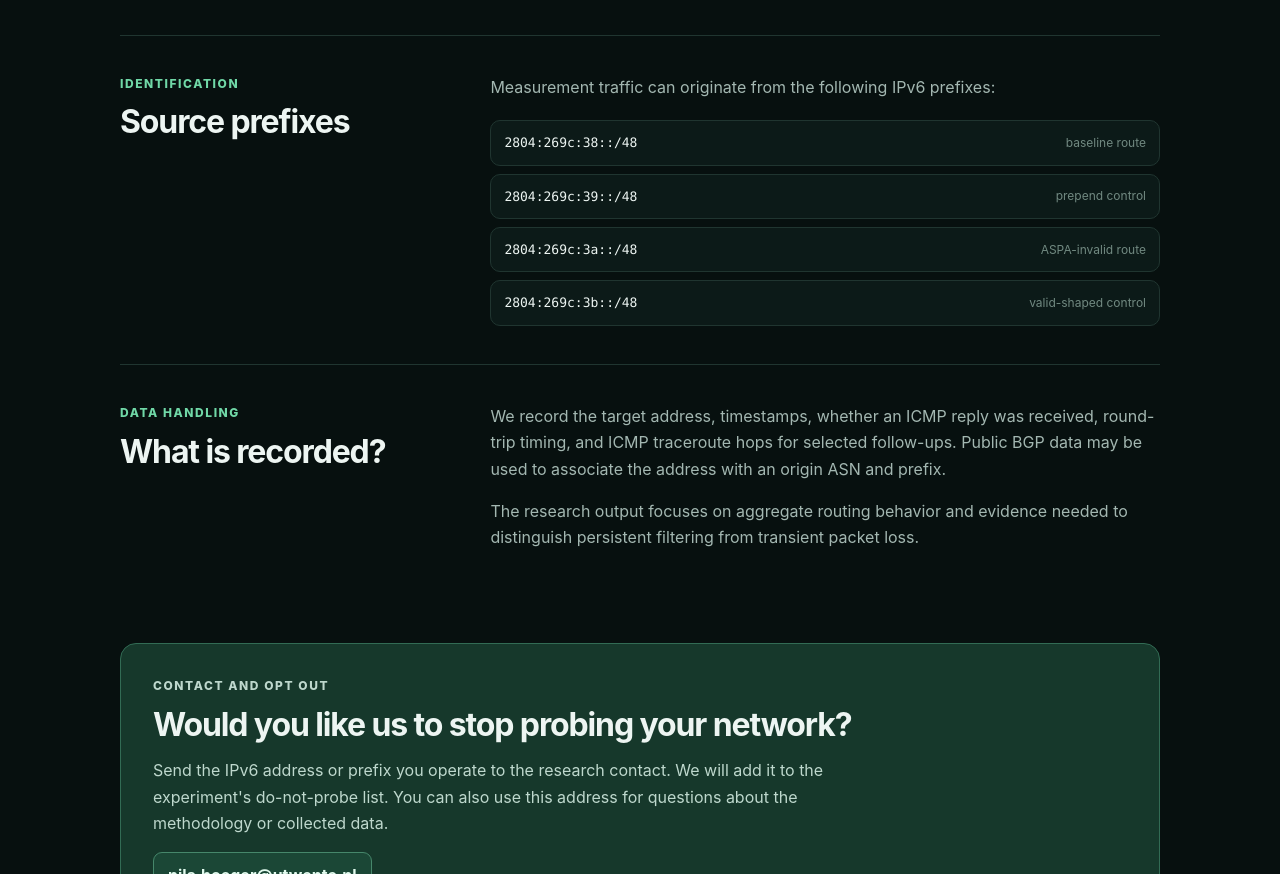
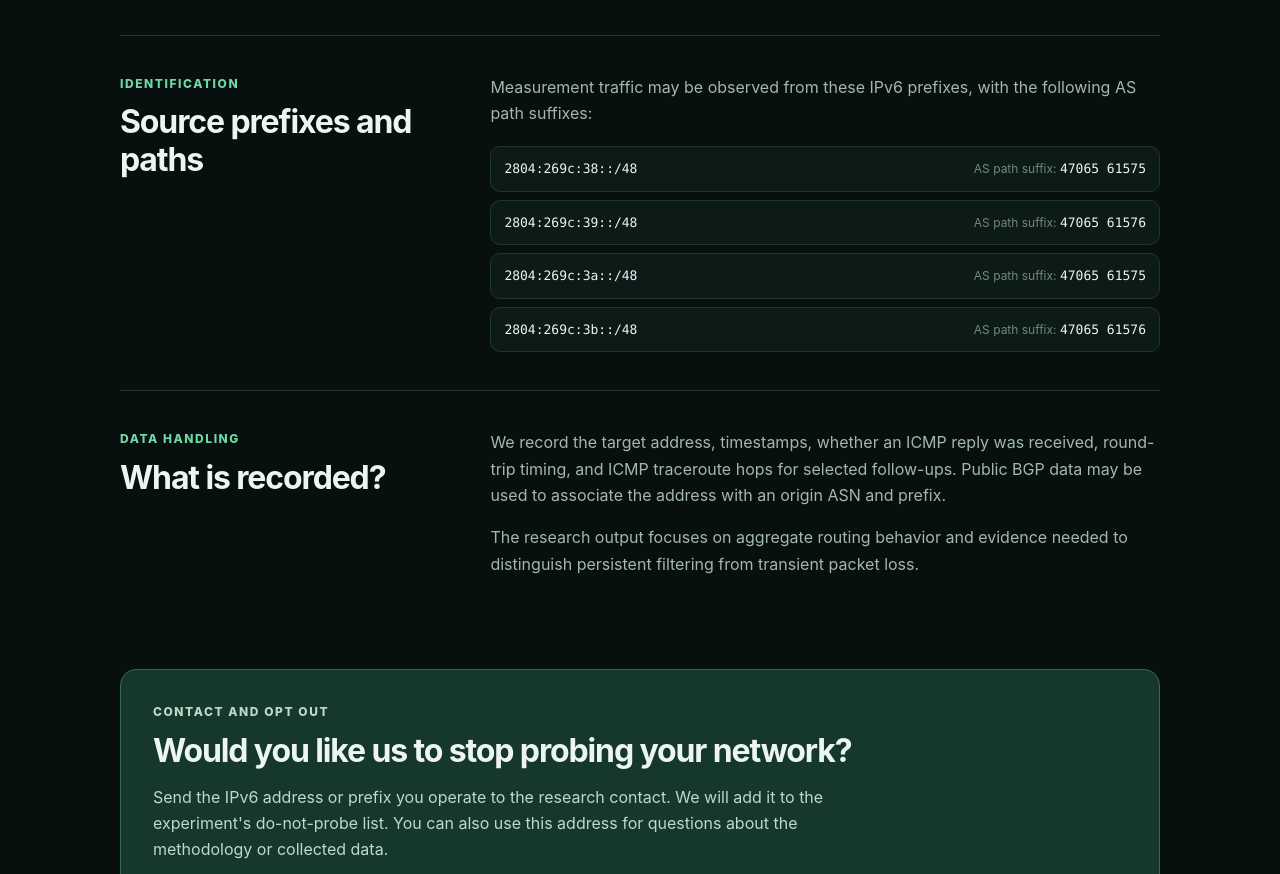
Before and after one commit to nhoeger/ASPAMeasurement, a plain HTML site: page index.html in a window 1280 px wide. Shown: the part 1322-2196 px from the top of the page. Drawn offline with Linux system fonts and the light colour scheme.

Commit message:
updated prefix/path data

```diff
--- a/index.html
+++ b/index.html
@@ -386,15 +386,18 @@
     <section class="section section-heading" aria-labelledby="source-prefixes">
       <div>
         <p class="eyebrow">Identification</p>
-        <h2 id="source-prefixes">Source prefixes</h2>
+        <h2 id="source-prefixes">Source prefixes and paths</h2>
       </div>
       <div class="section-copy">
-        <p>Measurement traffic can originate from the following IPv6 prefixes:</p>
+        <p>
+          Measurement traffic may be observed from these IPv6 prefixes, with
+          the following AS path suffixes:
+        </p>
         <ul class="prefixes">
-          <li><code>2804:269c:38::/48</code><span>baseline route</span></li>
-          <li><code>2804:269c:39::/48</code><span>prepend control</span></li>
-          <li><code>2804:269c:3a::/48</code><span>ASPA-invalid route</span></li>
-          <li><code>2804:269c:3b::/48</code><span>valid-shaped control</span></li>
+          <li><code>2804:269c:38::/48</code><span>AS path suffix: <code>47065 61575</code></span></li>
+          <li><code>2804:269c:39::/48</code><span>AS path suffix: <code>47065 61576</code></span></li>
+          <li><code>2804:269c:3a::/48</code><span>AS path suffix: <code>47065 61575</code></span></li>
+          <li><code>2804:269c:3b::/48</code><span>AS path suffix: <code>47065 61576</code></span></li>
         </ul>
       </div>
     </section>
```
